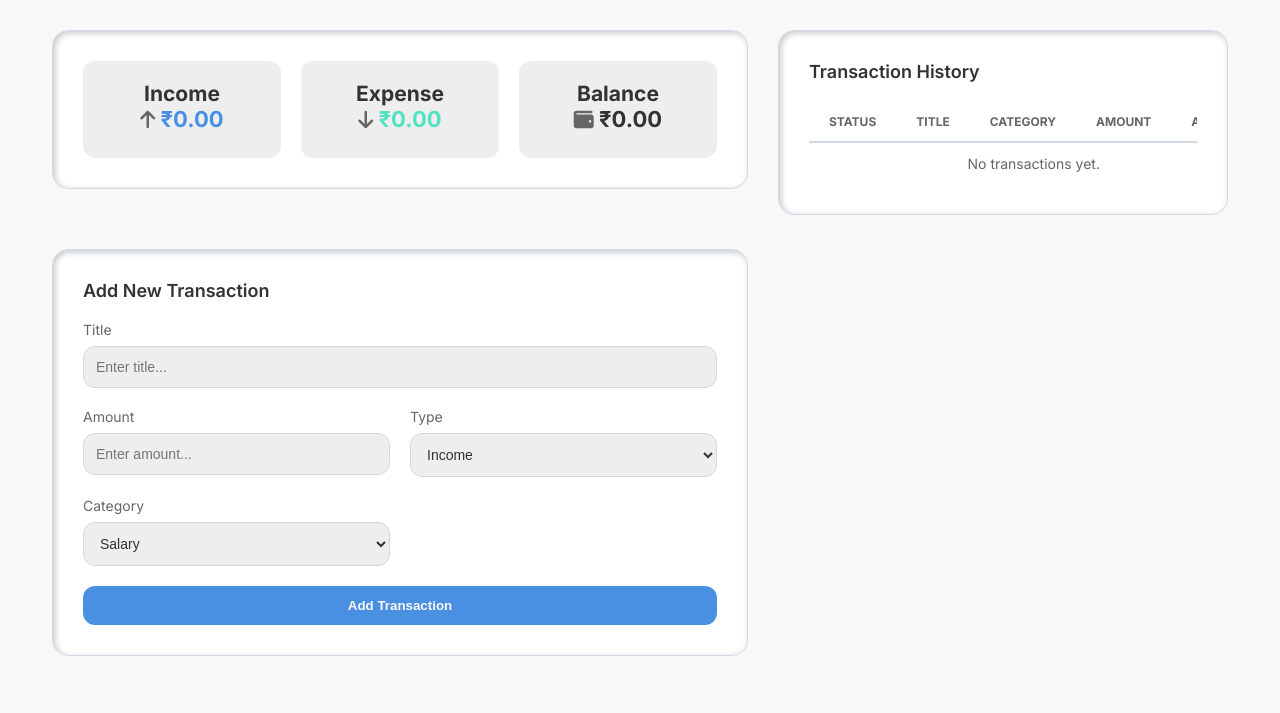
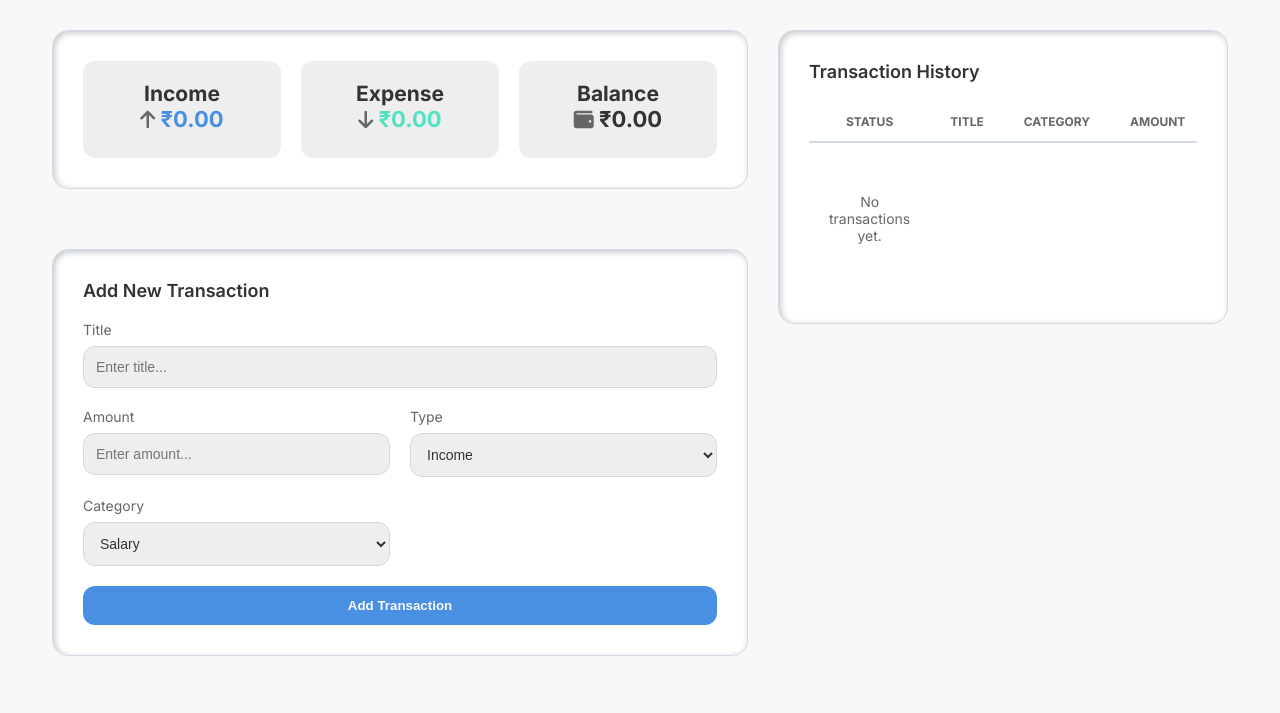
Before and after one commit to Dileep-025/Personal-Finance-Tracker, a plain HTML site: page index.html in a window 1280 px wide. Shown: the part 76-789 px from the top of the page. Drawn offline with nearby package versions, Linux system fonts and the light colour scheme.

Commit message:
improved ui

```diff
--- a/css/main.css
+++ b/css/main.css
@@ -358,6 +358,23 @@ body {
   color: var(--text-secondary);
 }
 
+#transaction-table tbody.empty-list {
+  display: flex;
+  justify-content: center;
+  align-items: center;
+  height: 150px; /* Adjust as needed */
+  width: 100%;
+}
+
+#transaction-table tbody.empty-list tr {
+  width: 100%;
+}
+
+#transaction-table tbody.empty-list td {
+  text-align: center;
+  width: 100%;
+}
+
 .charts-container {
   display: grid;
   grid-template-columns: 1fr;
--- a/js/app.js
+++ b/js/app.js
@@ -62,6 +62,7 @@ const app = {
     ui.confirmDeleteBtn.addEventListener("click", app.deleteTransaction);
     ui.cancelDeleteBtn.addEventListener("click", ui.hideDeleteModal);
 
+
     window.addEventListener("click", (e) => {
         if (e.target === ui.editModal) {
             ui.hideEditModal();
@@ -100,6 +101,8 @@ const app = {
     ui.clearForm();
   },
 
+
+
   showEditModal: (id) => {
     app.currentTransactionId = id;
     const transaction = app.transactions.find((t) => t.id === id);
@@ -108,7 +111,7 @@ const app = {
 
   editTransaction: (e) => {
     e.preventDefault();
-    const id = app.currentTransactionId;
+    const id = ui.editIdInput.value;
     const title = ui.editTitleInput.value.trim();
     const amount = parseFloat(ui.editAmountInput.value);
     const type = ui.editTypeInput.value;
--- a/js/ui.js
+++ b/js/ui.js
@@ -11,6 +11,7 @@ const ui = {
   categoryInput: document.getElementById("category"),
   loader: document.getElementById("loader"),
   themeToggleBtn: document.getElementById("theme-toggle"),
+  downloadPdfBtn: document.getElementById("download-pdf-btn"),
 
   // Edit Modal Elements
   editModal: document.getElementById("edit-modal"),
@@ -58,11 +59,13 @@ const ui = {
   renderTransactions: (transactions) => {
     ui.transactionListEl.innerHTML = "";
     if (transactions.length === 0) {
+      ui.transactionListEl.classList.add("empty-list");
       const row = document.createElement("tr");
       row.innerHTML = `<td colspan="5" class="empty-message">No transactions yet.</td>`;
       ui.transactionListEl.appendChild(row);
       return;
     }
+    ui.transactionListEl.classList.remove("empty-list");
     const sortedTransactions = [...transactions].sort((a, b) => b.id - a.id);
     sortedTransactions.forEach((transaction) => {
       const row = ui.createTransactionRow(transaction);
```
Also changed, not shown: index.html (+2 -0 lines), 2 other files.
